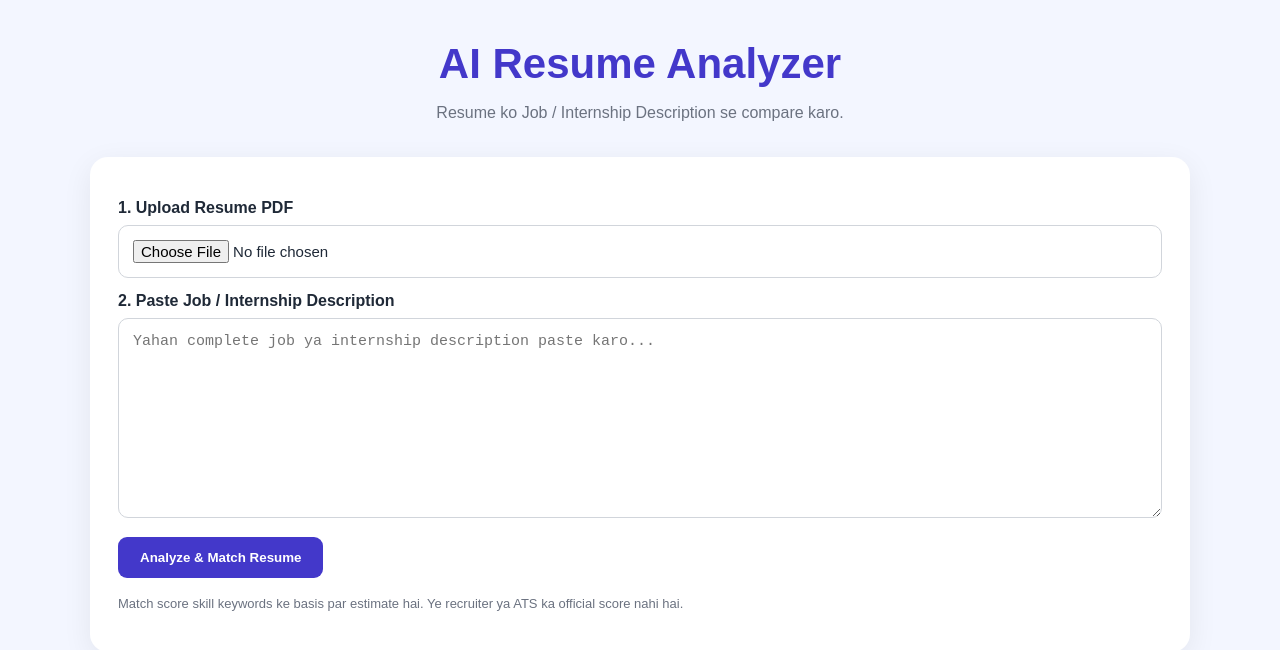
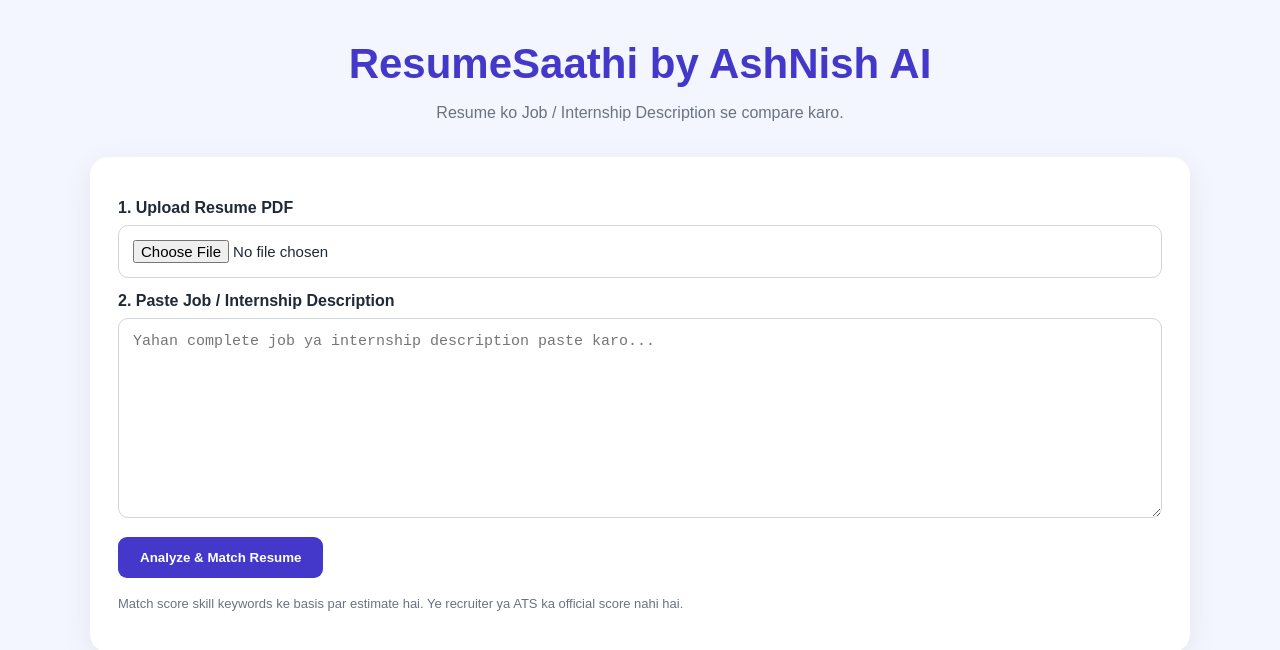
Before and after one commit to Ashutosh2005833/AI-Resume-Analyzer-Job-Matcher, a website: page public/index.html in a window 1280 px wide. Drawn offline with Linux system fonts and the light colour scheme.

Commit message:
Update index.html

```diff
--- a/public/index.html
+++ b/public/index.html
@@ -5,7 +5,7 @@
     <meta charset="UTF-8">
     <meta name="viewport" content="width=device-width, initial-scale=1.0">
 
-    <title>AI Resume Analyzer & Job Matcher</title>
+    <title>ResumeSaathi by AshNish AI | AI Resume Checker</title>
 
     <style>
         * {
@@ -199,7 +199,7 @@
 
 <div class="main">
 
-    <h1>AI Resume Analyzer</h1>
+    <h1>ResumeSaathi by AshNish AI</h1>
 
     <p class="subtitle">
         Resume ko Job / Internship Description se compare karo.
```
